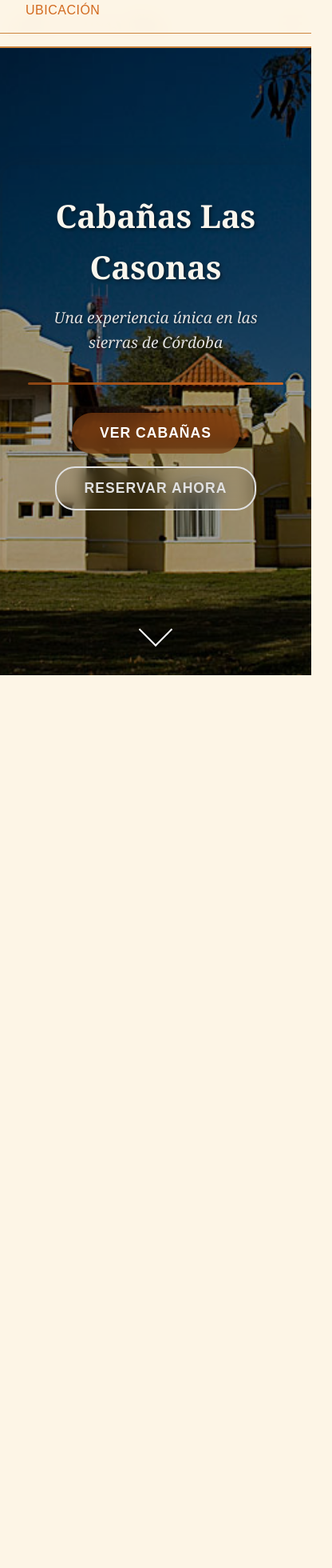
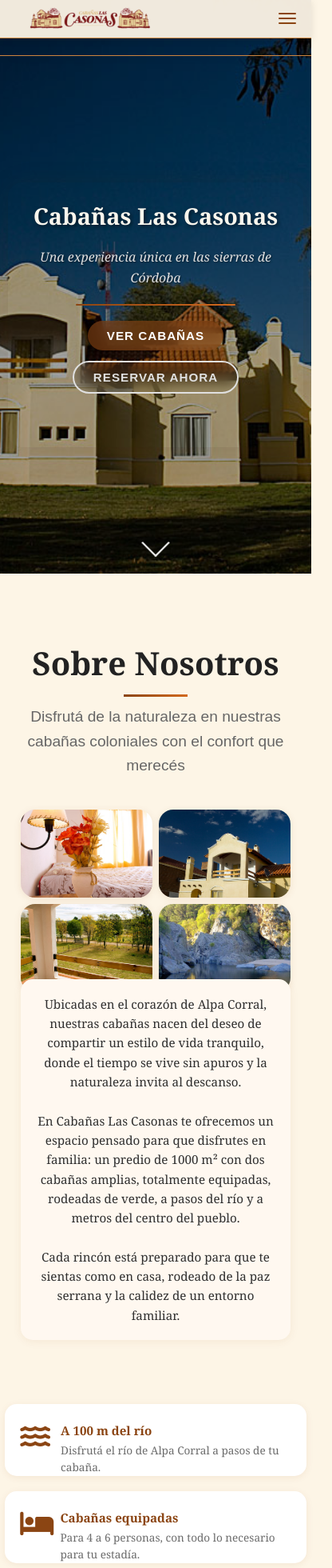
Before and after one commit to maxiTiton/CabaniasLasCasonas, a React (Vite) app: page / in a window 390 px wide. Shown: the top 1960 px of the page at 80% size, 416 px wide, since content can reach past the window. Built offline with nearby package versions, Linux system fonts and the light colour scheme.

Commit message:
Add files via upload

```diff
--- a/src/App.css
+++ b/src/App.css
@@ -128,8 +128,48 @@ body {
     font-size: 2rem;
   }
 
+  .section-subtitle {
+    font-size: 1.1rem;
+  }
+
   .container {
     padding: 0 15px;
+  }
+
+  .btn {
+    padding: 10px 25px;
+    font-size: 0.95rem;
+  }
+
+  .card {
+    padding: 1.5rem;
+  }
+}
+
+@media (max-width: 480px) {
+  .section {
+    padding: 40px 0;
+  }
+
+  .section-title {
+    font-size: 1.8rem;
+  }
+
+  .section-subtitle {
+    font-size: 1rem;
+  }
+
+  .container {
+    padding: 0 10px;
+  }
+
+  .btn {
+    padding: 8px 20px;
+    font-size: 0.9rem;
+  }
+
+  .card {
+    padding: 1.2rem;
   }
 }
 
@@ -179,6 +219,34 @@ html {
 .reveal-on-scroll.visible {
   opacity: 1;
   transform: translateY(0);
+}
+
+/* En mobile, mostrar elementos inmediatamente */
+@media (max-width: 768px) {
+  .reveal-on-scroll {
+    opacity: 1;
+    transform: translateY(0);
+  }
+
+  .reveal-on-scroll.fade-up {
+    transform: translateY(0);
+  }
+
+  .reveal-on-scroll.fade-in {
+    transform: scale(1);
+  }
+
+  .reveal-on-scroll.slide-left {
+    transform: translateX(0);
+  }
+
+  .reveal-on-scroll.slide-right {
+    transform: translateX(0);
+  }
+
+  .reveal-on-scroll.slide-up {
+    transform: translateY(0);
+  }
 }
 
 /* Variaciones de animación para diferentes componentes */
--- a/src/components/About.css
+++ b/src/components/About.css
@@ -159,6 +159,7 @@
   flex-wrap: nowrap;
   width: 100%;
   box-sizing: border-box;
+  padding: 0 20px;
 }
 
 .about-image-block {
@@ -166,11 +167,12 @@
   display: flex;
   justify-content: center;
   align-items: center;
+  max-width: 50%;
 }
 
 .about-main-image {
   width: 340px;
-  max-width: 90vw;
+  max-width: 100%;
   height: 220px;
   object-fit: cover;
   border-radius: 18px;
@@ -184,7 +186,7 @@
   min-width: 0;
   display: flex;
   align-items: center;
-  justify-content: flex-start;
+  justify-content: center;
   box-sizing: border-box;
 }
 
@@ -196,8 +198,9 @@
   padding: 2rem 2.2rem;
   box-shadow: 0 2px 12px rgba(139,69,19,0.07);
   line-height: 1.7;
-  text-align: left;
+  text-align: center;
   font-family: var(--font-serif);
+  max-width: 100%;
 }
 
 .about-cards-grid {
@@ -267,6 +270,89 @@
   }
 }
 
+@media (max-width: 768px) {
+  .about-main {
+    flex-direction: column;
+    gap: 1.5rem;
+  }
+
+  .about-collage-grid {
+    width: 100%;
+    max-width: 100%;
+    height: 200px;
+    gap: 6px;
+  }
+
+  .about-main-text {
+    padding: 1.5rem 1.2rem;
+    font-size: 1rem;
+    line-height: 1.6;
+  }
+
+  .about-cards-wide {
+    flex-direction: column;
+    gap: 1rem;
+    margin: 2rem auto 0 auto;
+  }
+
+  .about-cards-wide .about-info-card {
+    max-width: 100%;
+    min-width: 100%;
+    padding: 1rem 1.2rem;
+  }
+
+  .about-info-content h4 {
+    font-size: 1rem;
+  }
+
+  .about-info-content p {
+    font-size: 0.9rem;
+  }
+
+  .about-info-icon {
+    font-size: 1.8rem;
+  }
+}
+
+@media (max-width: 480px) {
+  .about-main {
+    gap: 1rem;
+    margin-bottom: 1.5rem;
+  }
+
+  .about-collage-grid {
+    height: 160px;
+    gap: 4px;
+  }
+
+  .about-main-text {
+    padding: 1.2rem 1rem;
+    font-size: 0.95rem;
+  }
+
+  .about-cards-wide {
+    gap: 0.8rem;
+    margin: 1.5rem auto 0 auto;
+  }
+
+  .about-cards-wide .about-info-card {
+    padding: 0.8rem 1rem;
+    min-height: 80px;
+  }
+
+  .about-info-content h4 {
+    font-size: 0.95rem;
+  }
+
+  .about-info-content p {
+    font-size: 0.85rem;
+  }
+
+  .about-info-icon {
+    font-size: 1.6rem;
+  }
+}
+
 .about-cards-wide {
   display: flex;
   justify-content: space-between;
@@ -317,14 +403,12 @@
 }
 
 .about-collage-block {
-  flex: 0 0 50%;
+  flex: 1 1 320px;
+  display: flex;
+  justify-content: center;
+  align-items: center;
   max-width: 50%;
-  min-width: 0;
-  display: flex;
-  align-items: center;
-  justify-content: center;
-  box-sizing: border-box;
-  height: 100%;
+  margin: 0 auto;
 }
 
 .about-collage-grid {
--- a/src/components/Cabins.css
+++ b/src/components/Cabins.css
@@ -346,11 +346,13 @@
   .cabins-tabs {
     flex-direction: column;
     align-items: center;
+    gap: 0.8rem;
   }
 
   .cabin-tab {
     width: 100%;
     max-width: 300px;
+    padding: 1.2rem;
   }
 
   .cabin-details {
@@ -363,7 +365,7 @@
   }
 
   .cabin-image-real {
-    height: 300px;
+    height: 280px;
   }
 
   .cabin-meta {
@@ -376,13 +378,17 @@
     gap: 0.5rem;
   }
 
-  .cabin-left {
-    gap: 1.5rem;
-  }
-
   .cabin-actions {
     flex-direction: column;
     align-items: center;
+    gap: 1rem;
+  }
+
+  .cabin-actions .btn {
+    width: 100%;
+    max-width: 250px;
+    padding: 12px 24px;
+    font-size: 1rem;
   }
 
   .gallery-grid {
@@ -399,3 +405,37 @@
     gap: 1.5rem;
   }
 }
+
+@media (max-width: 480px) {
+  .cabins-tabs {
+    gap: 0.6rem;
+  }
+
+  .cabin-tab {
+    max-width: 280px;
+    padding: 1rem;
+  }
+
+  .cabin-image-real {
+    height: 240px;
+  }
+
+  .cabin-actions .btn {
+    max-width: 220px;
+    padding: 10px 20px;
+    font-size: 0.95rem;
+  }
+
+  .amenities-grid {
+    grid-template-columns: 1fr;
+    gap: 0.4rem;
+  }
+
+  .cabin-header h3 {
+    font-size: 1.6rem;
+  }
+
+  .cabin-description {
+    font-size: 1rem;
+  }
+}
--- a/src/components/Contact.css
+++ b/src/components/Contact.css
@@ -123,4 +123,48 @@
   .info-card {
     padding: 1.5rem;
   }
+
+  .info-icon {
+    font-size: 2.5rem;
+  }
+
+  .info-card h4 {
+    font-size: 1.3rem;
+  }
+
+  .info-card p {
+    font-size: 0.95rem;
+  }
+
+  .contact-btn {
+    padding: 0.7rem 1.3rem;
+    font-size: 0.95rem;
+  }
 }
+
+@media (max-width: 480px) {
+  .contact-info {
+    gap: 1rem;
+  }
+
+  .info-card {
+    padding: 1.2rem;
+  }
+
+  .info-icon {
+    font-size: 2.2rem;
+  }
+
+  .info-card h4 {
+    font-size: 1.2rem;
+  }
+
+  .info-card p {
+    font-size: 0.9rem;
+  }
+
+  .contact-btn {
+    padding: 0.6rem 1.2rem;
+    font-size: 0.9rem;
+  }
+}
--- a/src/components/Footer.css
+++ b/src/components/Footer.css
@@ -77,3 +77,25 @@
     font-size: 1.3rem;
   }
 }
+
+@media (max-width: 480px) {
+  .footer {
+    padding: 1.2rem 0;
+  }
+
+  .footer-info h3 {
+    font-size: 1.2rem;
+  }
+
+  .footer-info p {
+    font-size: 0.75rem;
+  }
+
+  .scroll-to-top {
+    bottom: 0.8rem;
+    right: 0.8rem;
+    width: 40px;
+    height: 40px;
+    font-size: 1.2rem;
+  }
+}
--- a/src/components/Gallery.css
+++ b/src/components/Gallery.css
@@ -304,6 +304,37 @@
     max-width: 100vw;
   }
 }
+@media (max-width: 768px) {
+  .gallery-filters {
+    flex-wrap: wrap;
+    gap: 0.5rem;
+    justify-content: center;
+  }
+
+  .filter-btn {
+    padding: 0.5rem 1rem;
+    font-size: 0.9rem;
+    min-width: 80px;
+  }
+
+  .gallery-grid {
+    grid-template-columns: repeat(auto-fit, minmax(250px, 1fr));
+    gap: 1rem;
+  }
+
+  .gallery-image-real {
+    height: 200px;
+  }
+
+  .lightbox-image-real {
+    height: 300px;
+  }
+
+  .lightbox-content {
+    max-width: 100%;
+  }
+}
+
 @media (max-width: 600px) {
   .gallery-grid {
     grid-template-columns: 1fr;
@@ -325,6 +356,44 @@
   }
 }
 
+@media (max-width: 480px) {
+  .gallery-filters {
+    gap: 0.4rem;
+  }
+
+  .filter-btn {
+    padding: 0.4rem 0.8rem;
+    font-size: 0.85rem;
+    min-width: 70px;
+  }
+
+  .gallery-grid {
+    gap: 0.8rem;
+  }
+
+  .gallery-image-real {
+    height: 180px;
+  }
+
+  .lightbox-image-real {
+    height: 250px;
+  }
+
+  .lightbox-info h3 {
+    font-size: 1.1rem;
+  }
+
+  .lightbox-info p {
+    font-size: 0.9rem;
+  }
+
+  .nav-btn {
+    width: 40px;
+    height: 40px;
+    font-size: 1.3rem;
+  }
+}
+
 :root {
   --primary-color-light: #A0522D;
 }
--- a/src/components/Header.css
+++ b/src/components/Header.css
@@ -8,6 +8,7 @@
   backdrop-filter: blur(10px);
   transition: all 0.3s ease;
   border-bottom: 1px solid var(--border-color);
+  box-shadow: 0 2px 10px rgba(0, 0, 0, 0.1);
 }
 
 .header.scrolled {
@@ -20,12 +21,14 @@
   justify-content: space-between;
   align-items: center;
   padding: 0.6rem 0;
+  position: relative;
 }
 
 .logo {
   display: flex;
   align-items: center;
   margin-left: -38px;
+  z-index: 1001;
 }
 
 .logo-image {
@@ -66,16 +69,18 @@
   background: none;
   border: none;
   cursor: pointer;
-  padding: 5px;
+  padding: 8px;
+  z-index: 1001;
 }
 
 .mobile-menu-btn span {
   width: 25px;
   height: 3px;
   background: var(--primary-color);
-  margin: 3px 0;
+  margin: 2px 0;
   transition: 0.3s;
   border-radius: 2px;
+  display: block;
 }
 
 .mobile-menu-btn.active span:nth-child(1) {
@@ -91,9 +96,13 @@
 }
 
 @media (max-width: 768px) {
+  .header-content {
+    padding: 0.5rem 0;
+  }
+
   .nav {
     position: fixed;
-    top: 100%;
+    top: 70px;
     left: 0;
     right: 0;
     background: rgba(253, 245, 230, 0.98);
@@ -101,6 +110,7 @@
     transform: translateY(-100%);
     transition: transform 0.3s ease;
     border-bottom: 1px solid var(--border-color);
+    box-shadow: 0 4px 20px rgba(0, 0, 0, 0.1);
   }
 
   .nav.mobile-open {
@@ -110,11 +120,15 @@
   .nav-list {
     flex-direction: column;
     gap: 0;
-    padding: 1rem 0;
+    padding: 0.5rem 0;
   }
 
   .nav-list li {
-    border-bottom: 1px solid var(--border-color);
+    border-bottom: 1px solid rgba(139, 69, 19, 0.2);
+  }
+
+  .nav-list li:last-child {
+    border-bottom: none;
   }
 
   .nav-list button {
@@ -123,13 +137,58 @@
     padding: 1rem 2rem;
     text-align: left;
     border-radius: 0;
+    font-size: 1.1rem;
+    font-weight: 600;
+  }
+
+  .nav-list button:hover {
+    background: rgba(139, 69, 19, 0.1);
+    transform: none;
   }
 
   .mobile-menu-btn {
-    display: flex;
+    display: flex !important;
+    z-index: 1001;
+    margin-right: 10px;
   }
 
   .logo-image {
-    height: 40px;
+    height: 35px;
+  }
+
+  .logo {
+    margin-left: 0;
+  }
+
+  .nav-list {
+    display: none;
+  }
+
+  .nav.mobile-open .nav-list {
+    display: flex;
   }
 }
+
+@media (max-width: 480px) {
+  .header-content {
+    padding: 0.4rem 0;
+  }
+
+  .logo-image {
+    height: 30px;
+  }
+
+  .nav-list button {
+    padding: 0.8rem 1.5rem;
+    font-size: 1rem;
+  }
+
+  .mobile-menu-btn {
+    margin-right: 5px;
+  }
+
+  .mobile-menu-btn span {
+    width: 22px;
+    height: 2px;
+  }
+}
--- a/src/components/Hero.css
+++ b/src/components/Hero.css
@@ -232,22 +232,81 @@
 @media (max-width: 768px) {
   .hero {
     padding-top: 80px;
+    min-height: 90vh;
+  }
+
+  .hero-content {
+    padding: 1.5rem;
+    max-width: 95vw;
   }
 
   .hero-title {
-    font-size: 2.5rem;
+    font-size: 2.2rem;
   }
 
   .hero-subtitle {
-    font-size: 1.2rem;
+    font-size: 1.1rem;
   }
 
   .hero-description {
-    font-size: 1rem;
+    font-size: 0.95rem;
   }
 
   .hero-buttons {
     flex-direction: column;
     align-items: center;
+    gap: 0.8rem;
+  }
+
+  .hero-buttons .btn {
+    padding: 12px 28px;
+    font-size: 1rem;
+  }
+
+  .hero-divider {
+    width: 250px;
+    margin: 1.5rem auto;
+  }
+
+  .scroll-indicator {
+    bottom: 1rem;
+  }
+
+  .scroll-arrow {
+    width: 25px;
+    height: 25px;
   }
 }
+
+@media (max-width: 480px) {
+  .hero {
+    padding-top: 70px;
+    min-height: 85vh;
+  }
+
+  .hero-content {
+    padding: 1.2rem;
+  }
+
+  .hero-title {
+    font-size: 1.8rem;
+  }
+
+  .hero-subtitle {
+    font-size: 1rem;
+  }
+
+  .hero-description {
+    font-size: 0.9rem;
+  }
+
+  .hero-buttons .btn {
+    padding: 10px 24px;
+    font-size: 0.95rem;
+  }
+
+  .hero-divider {
+    width: 200px;
+    margin: 1.2rem auto;
+  }
+}
--- a/src/components/Location.css
+++ b/src/components/Location.css
@@ -39,7 +39,39 @@
 }
 
 @media (max-width: 768px) {
+  .location {
+    padding: 3rem 0;
+  }
+
+  .location-content {
+    margin-top: 2rem;
+  }
+
   .map-container iframe {
     height: 300px;
   }
+
+  .map-btn {
+    padding: 0.8rem 1.8rem;
+    font-size: 1rem;
+  }
 }
+
+@media (max-width: 480px) {
+  .location {
+    padding: 2rem 0;
+  }
+
+  .location-content {
+    margin-top: 1.5rem;
+  }
+
+  .map-container iframe {
+    height: 250px;
+  }
+
+  .map-btn {
+    padding: 0.7rem 1.5rem;
+    font-size: 0.95rem;
+  }
+}
```
